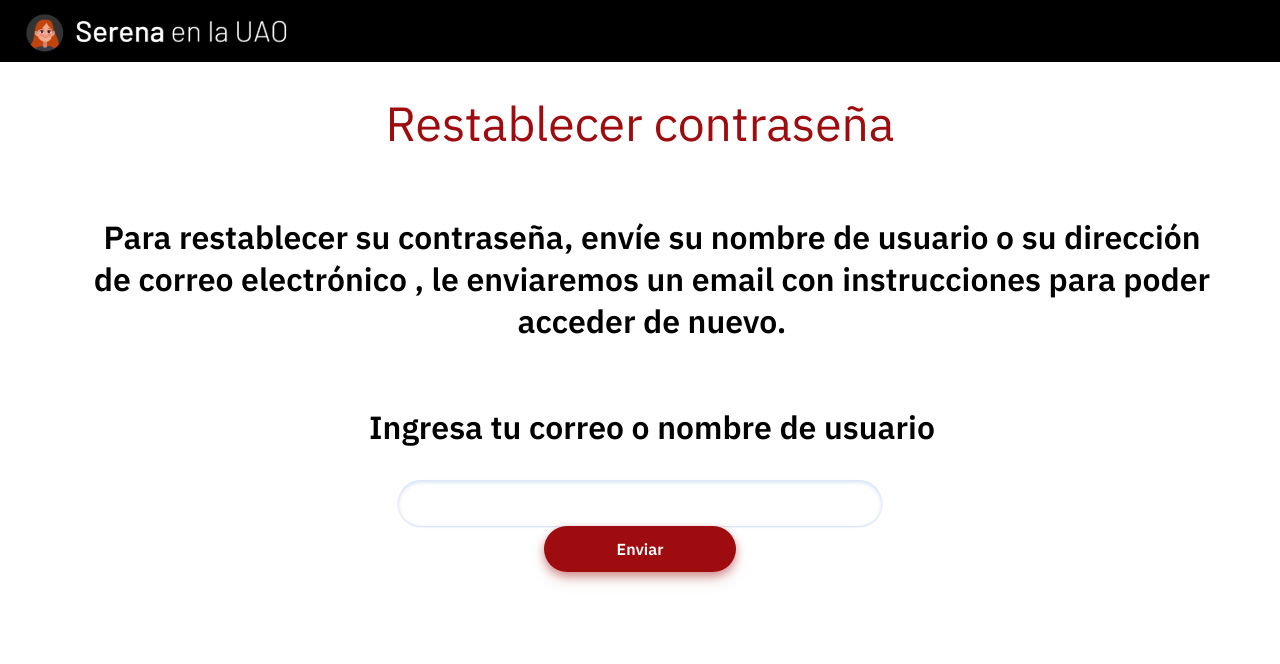
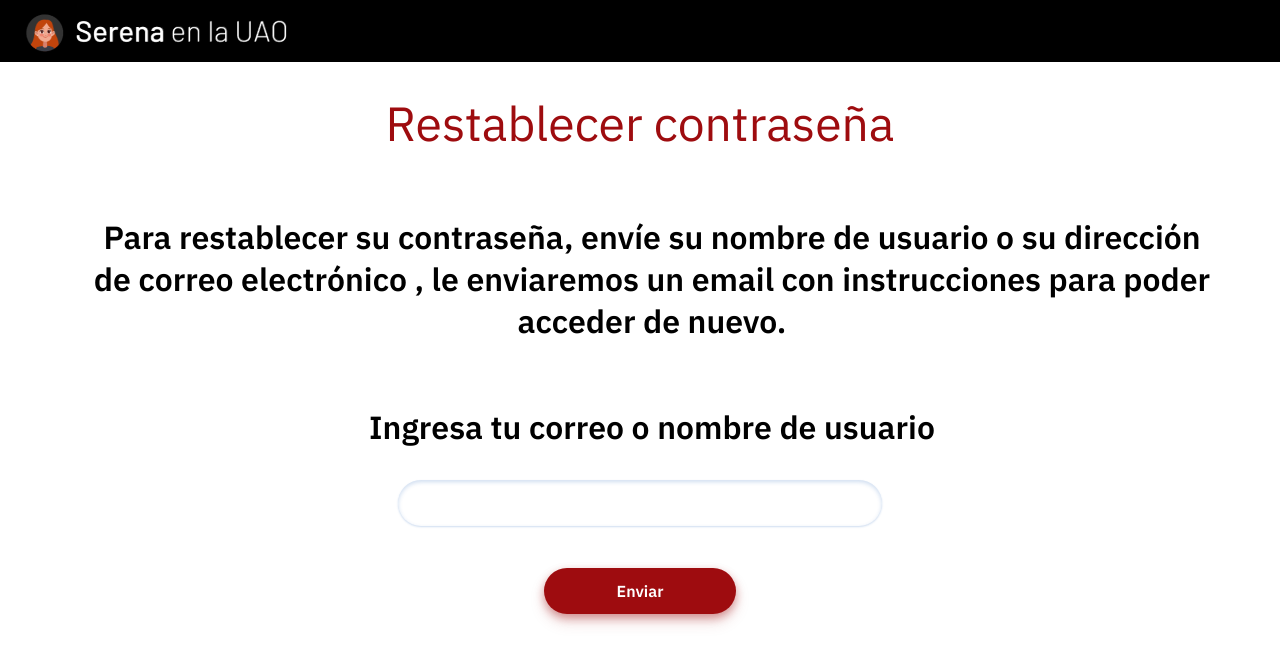
Before and after one commit to wildchamo/SerenaUAO, a React (Create React App) app in the folder finalweb/: page /restablecer in a window 1280 px wide. Shown: the top 664 px of the page. Built offline with nearby package versions, Linux system fonts and the light colour scheme.

Commit message:
estilos boton

```diff
--- a/finalweb/src/paginas/restablecer/restablecer.css
+++ b/finalweb/src/paginas/restablecer/restablecer.css
@@ -37,4 +37,5 @@
     align-items: center;
     text-decoration: none;
     margin: 0 auto;
+    margin-top: 42px;
 }
```
